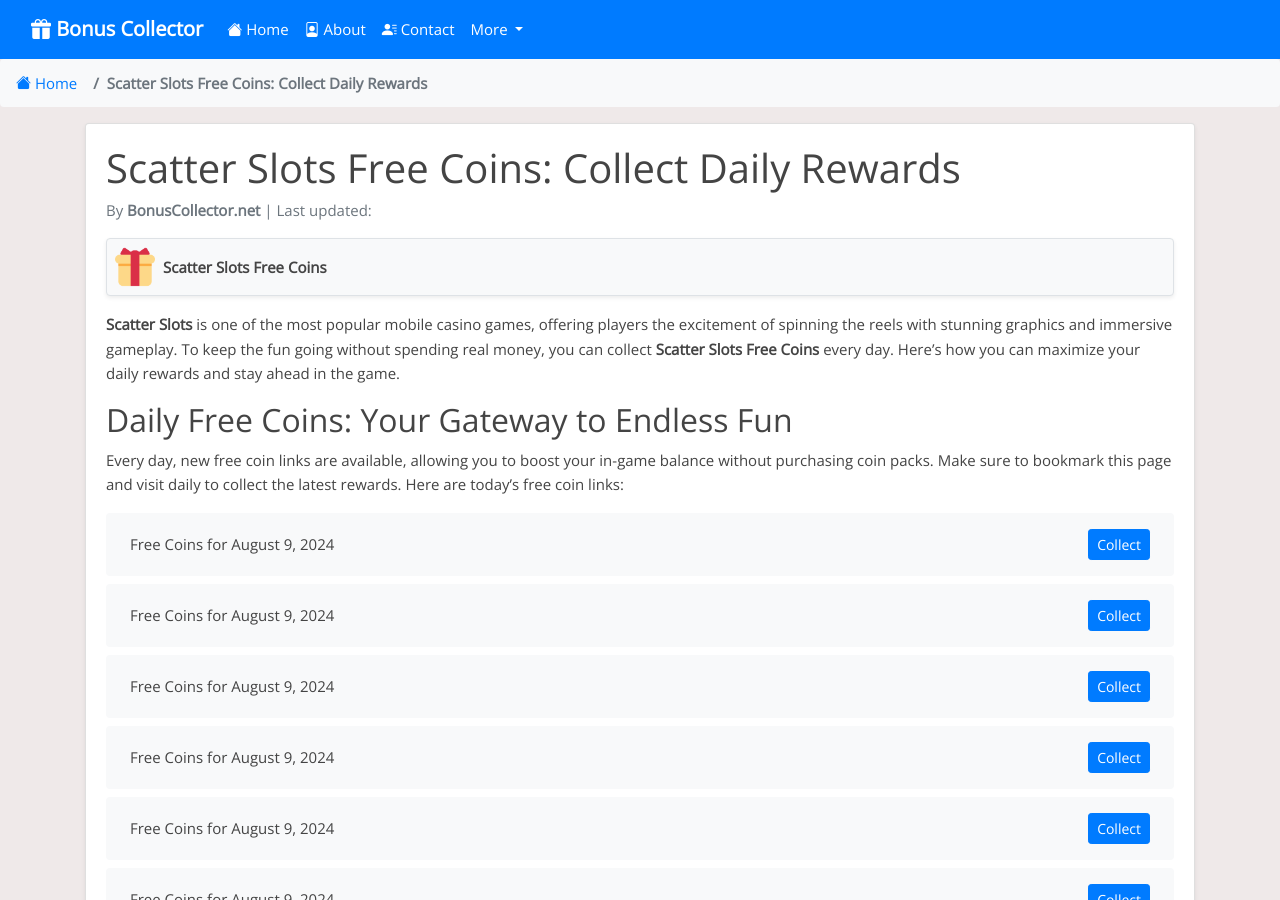
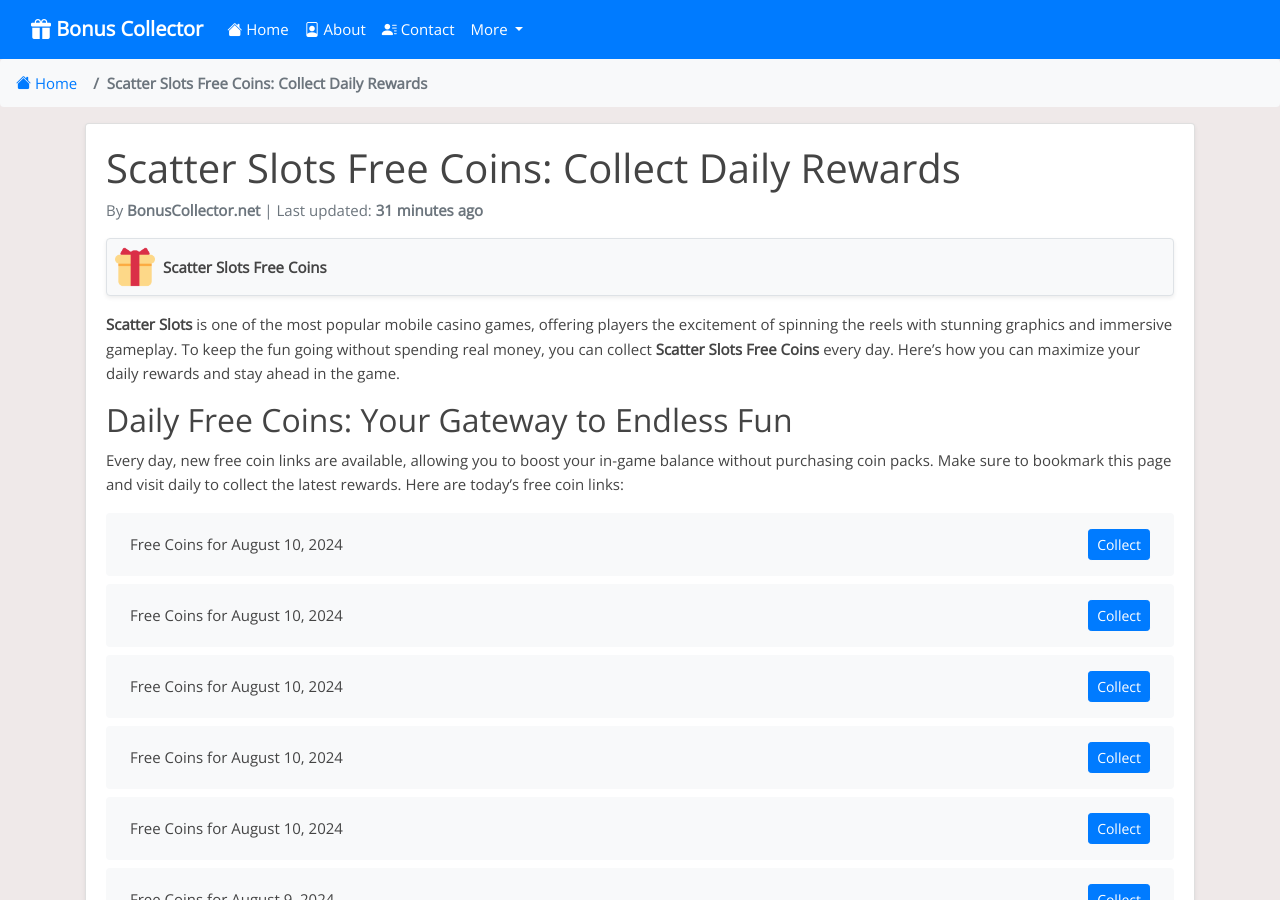
Before and after one commit to Prollad99/bs-net, a Jekyll site: the page built from _posts/2024-08-09-scatter-slots.md, in a window 1280 px wide and 900 px high. Built offline with Jekyll 4.4.1, drawn with Linux system fonts in a browser that asks for light colours; nearby versions of some CDN libraries; comment, search, counter and statistics services are not loaded.

Commit message:
Update scatter-slots reward links and last modified date

```diff
--- a/_data/include_files.yml
+++ b/_data/include_files.yml
@@ -87,3 +87,6 @@
 
 game-of-thrones-slots.html:
   last_modified: 2024-08-10 03:17:41
+
+scatter-slots.html:
+  last_modified: 2024-08-10 03:37:58
--- a/_includes/scatter-slots.html
+++ b/_includes/scatter-slots.html
@@ -1,4 +1,24 @@
 <ul class="list-group mt-3 mb-4">
+  <li class="list-group-item d-flex justify-content-between align-items-center">
+    <span>Free Coins for August 10, 2024</span>
+    <a href="https://tinyurl.com/ecthws42" class="btn btn-primary btn-sm">Collect</a>
+  </li>
+  <li class="list-group-item d-flex justify-content-between align-items-center">
+    <span>Free Coins for August 10, 2024</span>
+    <a href="https://tinyurl.com/4666mfsf" class="btn btn-primary btn-sm">Collect</a>
+  </li>
+  <li class="list-group-item d-flex justify-content-between align-items-center">
+    <span>Free Coins for August 10, 2024</span>
+    <a href="https://tinyurl.com/yc67rnn8" class="btn btn-primary btn-sm">Collect</a>
+  </li>
+  <li class="list-group-item d-flex justify-content-between align-items-center">
+    <span>Free Coins for August 10, 2024</span>
+    <a href="https://tinyurl.com/mwexfzs8" class="btn btn-primary btn-sm">Collect</a>
+  </li>
+  <li class="list-group-item d-flex justify-content-between align-items-center">
+    <span>Free Coins for August 10, 2024</span>
+    <a href="https://tinyurl.com/yc42rr4c" class="btn btn-primary btn-sm">Collect</a>
+  </li>
   <li class="list-group-item d-flex justify-content-between align-items-center">
     <span>Free Coins for August 9, 2024</span>
     <a href="https://tinyurl.com/25ea494u" class="btn btn-primary btn-sm">Collect</a>
@@ -379,24 +399,4 @@
     <span>Free Coins for August 9, 2024</span>
     <a href="https://tinyurl.com/5426n6yf" class="btn btn-primary btn-sm">Collect</a>
   </li>
-  <li class="list-group-item d-flex justify-content-between align-items-center">
-    <span>Free Coins for August 9, 2024</span>
-    <a href="https://tinyurl.com/34cebc8x" class="btn btn-primary btn-sm">Collect</a>
-  </li>
-  <li class="list-group-item d-flex justify-content-between align-items-center">
-    <span>Free Coins for August 9, 2024</span>
-    <a href="https://tinyurl.com/5n6p64tb" class="btn btn-primary btn-sm">Collect</a>
-  </li>
-  <li class="list-group-item d-flex justify-content-between align-items-center">
-    <span>Free Coins for August 9, 2024</span>
-    <a href="https://tinyurl.com/4tn9f4us" class="btn btn-primary btn-sm">Collect</a>
-  </li>
-  <li class="list-group-item d-flex justify-content-between align-items-center">
-    <span>Free Coins for August 9, 2024</span>
-    <a href="https://tinyurl.com/3wvjrzcs" class="btn btn-primary btn-sm">Collect</a>
-  </li>
-  <li class="list-group-item d-flex justify-content-between align-items-center">
-    <span>Free Coins for August 9, 2024</span>
-    <a href="https://tinyurl.com/38e5yjck" class="btn btn-primary btn-sm">Collect</a>
-  </li>
 </ul>
```
Also changed, not shown: links-json/scatter-slots.json (+20 -20 lines).
